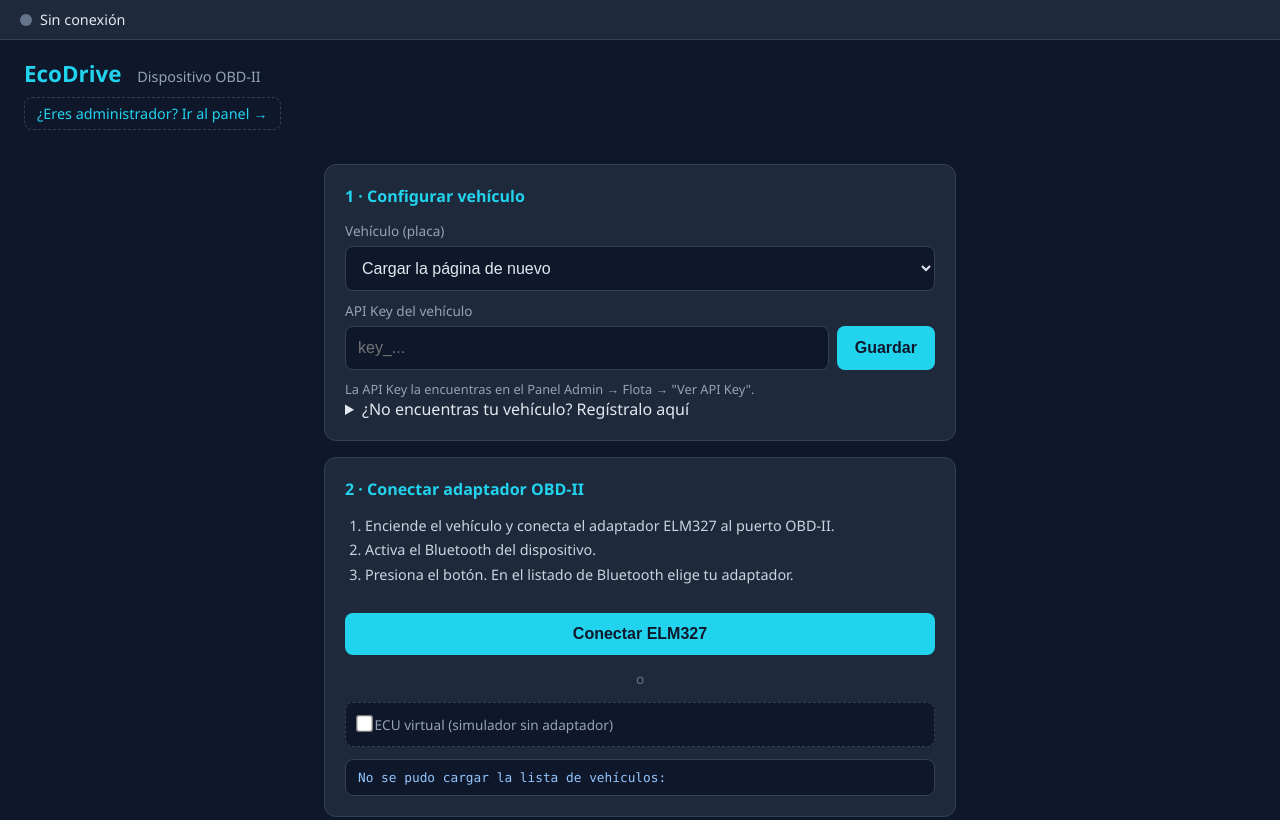
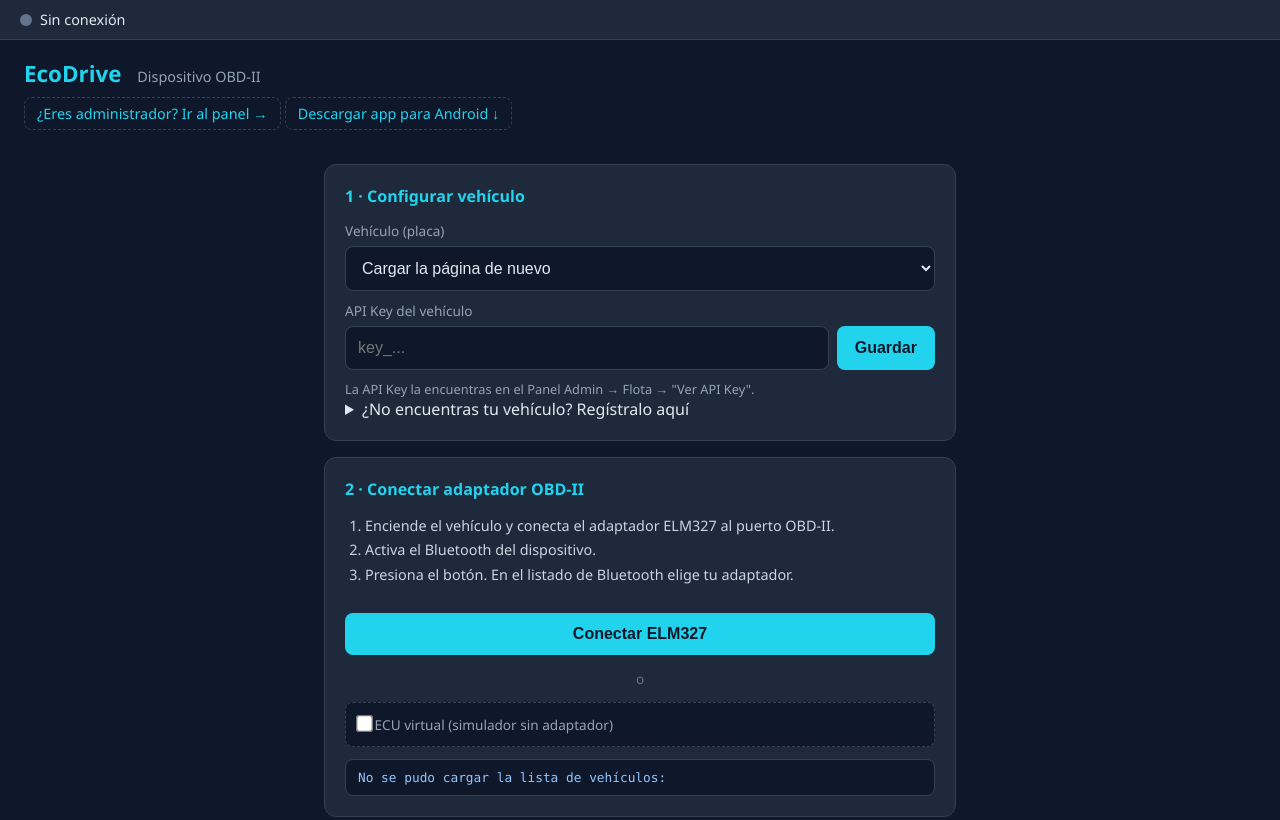
Before and after one commit to Santiago-Gohan/Ecodrive, a plain HTML site: page dispositivo/index.html in a window 1280 px wide. Shown: the top 820 px of the page. Drawn offline with Linux system fonts and the light colour scheme; no server answers.

Commit message:
Servir APK publicamente en /apk + boton Descargar app en dispositivo

```diff
--- a/backend/src/server.js
+++ b/backend/src/server.js
@@ -36,6 +36,7 @@
 
 app.use(express.static(path.join(__dirname, '../../frontend')));
 app.use('/dispositivo', express.static(path.join(__dirname, '../../dispositivo')));
+app.use('/apk', express.static(path.join(__dirname, '../public')));
 
 app.use((err, req, res, next) => {
   console.error('Error no controlado:', err.message);
--- a/dispositivo/index.html
+++ b/dispositivo/index.html
@@ -16,6 +16,7 @@
   <header>
     <h1>EcoDrive <span>Dispositivo OBD-II</span></h1>
     <a href="/" class="link-admin">¿Eres administrador? Ir al panel →</a>
+    <a href="/apk/EcoDrive-v1.0.apk" class="link-admin">Descargar app para Android ↓</a>
   </header>
 
   <main>
```
Also changed, not shown: 2 other files.
